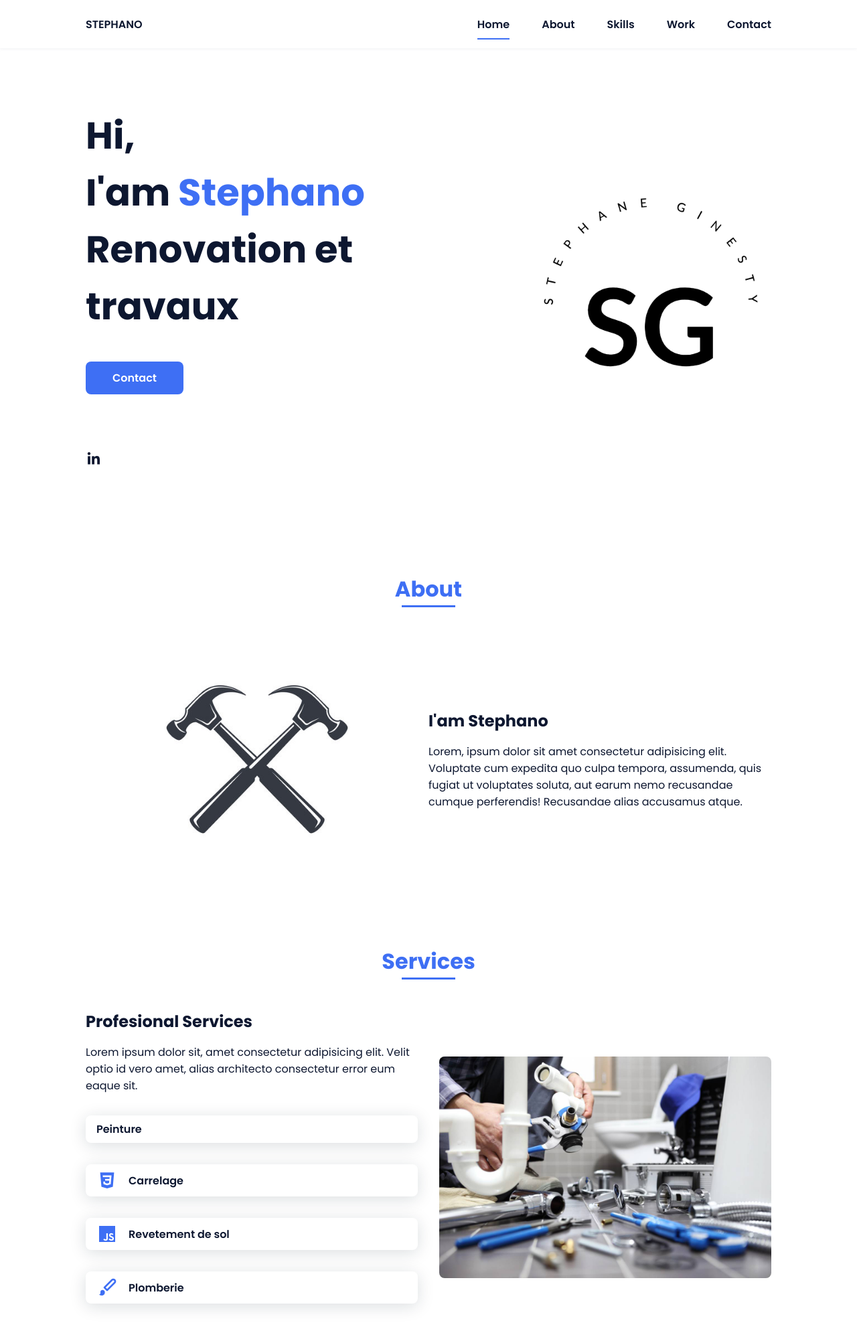
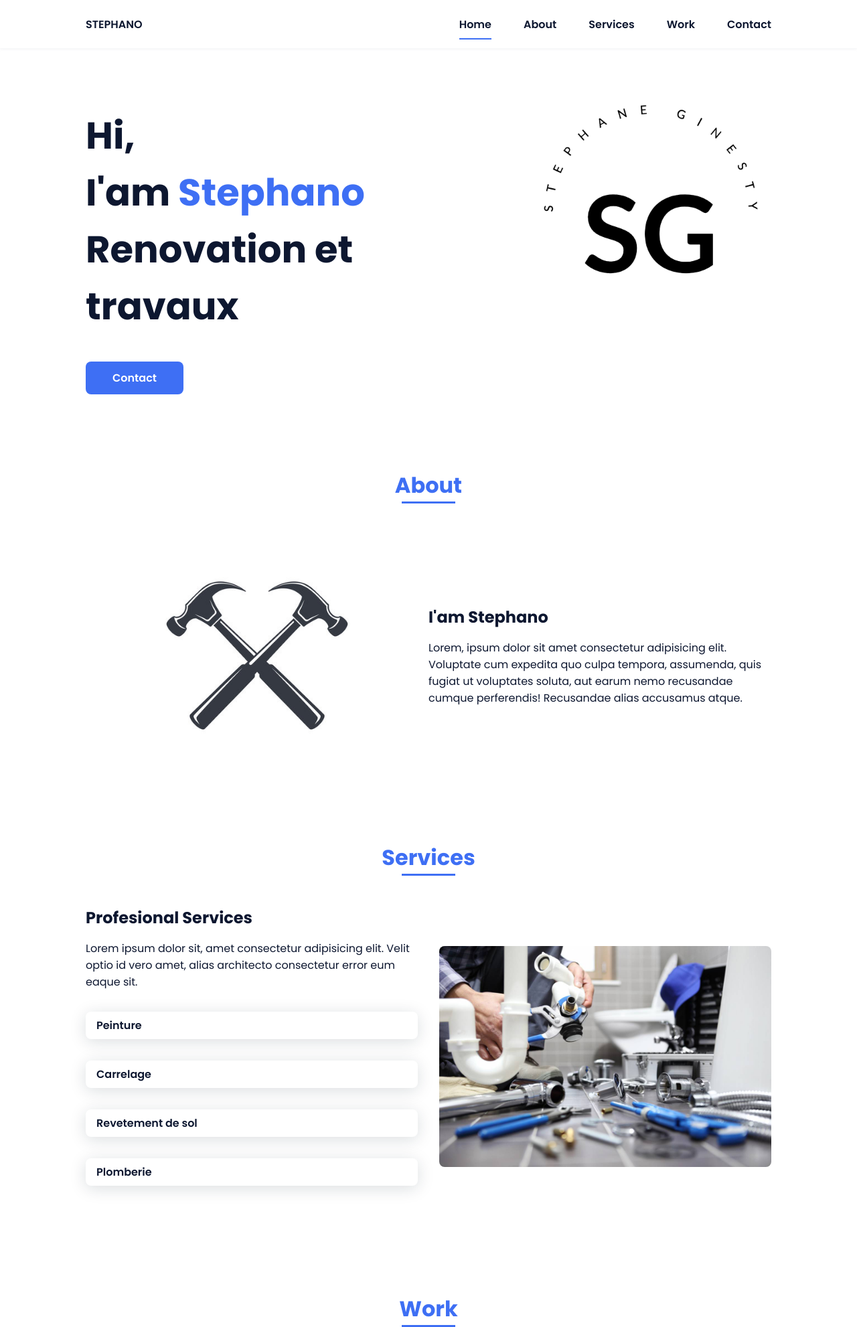
Before and after one commit to FlorHoyos/GINESTY, a plain HTML site: page index.html in a window 1280 px wide. Shown: the top 1982 px of the page at 67% size. Drawn offline with nearby package versions, Linux system fonts and the light colour scheme.

Commit message:
Update index.html

```diff
--- a/index.html
+++ b/index.html
@@ -23,7 +23,7 @@
                     <ul class="nav__list">
                         <li class="nav__item"><a href="#home" class="nav__link active">Home</a></li>
                         <li class="nav__item"><a href="#about" class="nav__link">About</a></li>
-                        <li class="nav__item"><a href="#skills" class="nav__link">Skills</a></li>
+                        <li class="nav__item"><a href="#skills" class="nav__link">Services</a></li>
                         <li class="nav__item"><a href="#work" class="nav__link">Work</a></li>
                         <li class="nav__item"><a href="#contact" class="nav__link">Contact</a></li>
                     </ul>
@@ -44,10 +44,6 @@
                     <a href="#" class="button">Contact</a>
                 </div>
 
-                <div class="home__social">
-                    <a href="" class="home__social-icon"><i class='bx bxl-linkedin'></i></a>
-
-                </div>
 
                 <div class="home__img">
                     <svg class="home__blob" viewBox="0 100 400 400" >
@@ -87,28 +83,28 @@
                         <p class="skills__text">Lorem ipsum dolor sit, amet consectetur adipisicing elit. Velit optio id vero amet, alias architecto consectetur error eum eaque sit.</p>
                         <div class="skills__data">
                             <div class="skills__names">
-                                <i class="uil uil-paint-tool"></i>
+
                                 <span class="skills__name">Peinture</span>
                             </div>
 
                         </div>
                         <div class="skills__data">
                             <div class="skills__names">
-                                <i class='bx bxl-css3 skills__icon'></i>
+
                                 <span class="skills__name">Carrelage</span>
                             </div>
 
                         </div>
                         <div class="skills__data">
                             <div class="skills__names">
-                                <i class='bx bxl-javascript skills__icon' ></i>
+
                                 <span class="skills__name">Revetement de sol</span>
                             </div>
 
                         </div>
                         <div class="skills__data">
                             <div class="skills__names">
-                                <i class='bx bxs-paint skills__icon'></i>
+
                                 <span class="skills__name">Plomberie</span>
                             </div>
 
@@ -156,7 +152,7 @@
                         <input type="text" placeholder="Name" class="contact__input">
                         <input type="mail" placeholder="Email" class="contact__input">
                         <textarea name="" id="" cols="0" rows="10" class="contact__input"></textarea>
-                        <input type="button" value="Enviar" class="contact__button button">
+                        <input type="button" value="Send" class="contact__button button">
                     </form>
                 </div>
             </section>
```
